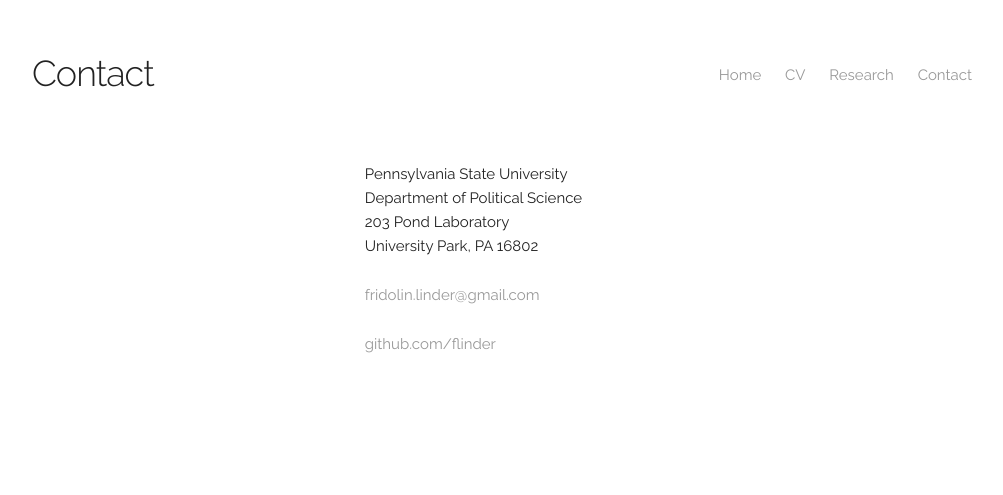
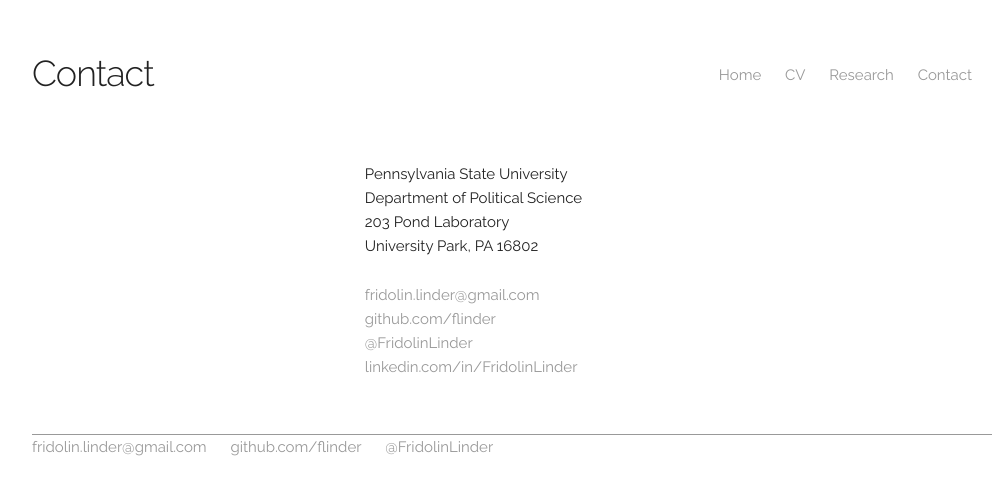
Before and after one commit to flinder/flinder.github.io, a Jekyll site: the page built from contact.html, in a window 1280 px wide. Shown: the top 495 px of the page, without its empty margins (128-1131 px from the left). Built offline with Jekyll 4.4.1, drawn with Linux system fonts in a browser that asks for light colours.

Commit message:
added footer and some content updates

```diff
--- a/_layouts/default.html
+++ b/_layouts/default.html
@@ -49,6 +49,17 @@
         </div>
 
         {{ content }}
+
+        <div class="row">
+            <div id="footer" class="twelve columns">
+                 <ul>
+                    <li><a href="mailto:fridolin.linder@gmail.com">fridolin.linder@gmail.com</a></li>
+                    <li><a href="https://github.com/flinder">github.com/flinder</a></li>
+                    <li><a href="https://twitter.com/FridolinLinder">@FridolinLinder</a></li>
+                </ul>
+            </div>
+        </div>
+
     </div>
 
 <!-- End Document
--- a/contact.html
+++ b/contact.html
@@ -5,6 +5,10 @@
 
 <div class="four columns offset-by-four">
     <p>Pennsylvania State University <br> Department of Political Science <br> 203 Pond Laboratory <br> University Park, PA 16802</p>
-    <p><a href="mailto:fridolin.linder@gmail.com">fridolin.linder@gmail.com</a></p>
-    <p><a href="https://github.com/flinder">github.com/flinder</a></p>
+    <p>
+    <a href="mailto:fridolin.linder@gmail.com">fridolin.linder@gmail.com</a><br>
+    <a href="https://github.com/flinder">github.com/flinder</a><br>
+    <a href="https://twitter.com/FridolinLinder">@FridolinLinder</a><br>
+    <a href="https://www.linkedin.com/in/FridolinLinder">linkedin.com/in/FridolinLinder</a>
+    </p>
 </div>
--- a/css/skeleton.css
+++ b/css/skeleton.css
@@ -428,8 +428,8 @@
 
 #nav ul li {
     display: inline;
-    margin: 0 20px 0 0;
-    margin-bottom: 130px;
+    margin: 0 2rem 0 0;
+    margin-bottom: 2rem;
 }
 
 a {
@@ -445,3 +445,18 @@
     max-width: 100%;
     height: auto;
 }
+
+#footer ul li {
+    display: inline;
+    margin: 0 2rem 0 0;
+    margin-bottom: 2rem;
+}
+
+#footer {
+    border-top: 1px solid #999;
+    margin-top: 3rem
+}
+
+.bottom-space {
+    margin-bottom: 20rem
+}
--- a/research.html
+++ b/research.html
@@ -4,9 +4,11 @@
 ---
 
 <div class="twelve columns">
-    <div class="four columns offset-by-four">
+    <div class="four columns offset-by-four bottom-space">
         <div id="headerImage" class="twelve columns">
             <img src="images/nothing_to_see_here.jpg">
         </div>
+
+        <p align="center">Coming soon...</p>
     </div>
 </div>
```
Also changed, not shown: index.html (+6 -2 lines), 1 other file.
